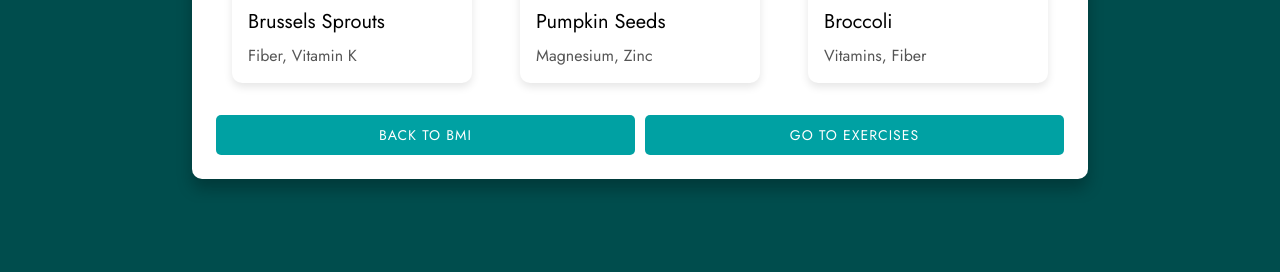
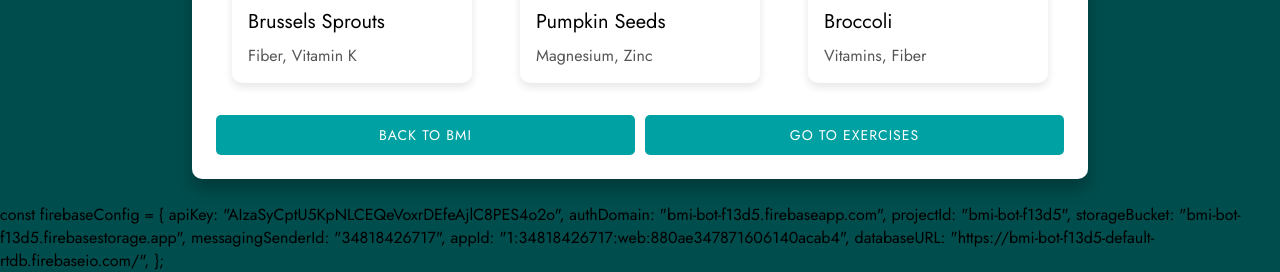
Before and after one commit to shreyansh2341/AI-Based-BMI-Calculation, a website: page views/diet.html in a window 1280 px wide. Shown: the part 654-926 px from the top of the page. Before the commit the page ends 857 px from the top, so only its background shows below. Drawn offline with Linux system fonts and the light colour scheme.

Commit message:
modified diet.html file

```diff
--- a/views/diet.html
+++ b/views/diet.html
@@ -33,3 +33,13 @@
       </script>
 </body>
 </html>
+
+const firebaseConfig = {
+  apiKey: "AIzaSyCptU5KpNLCEQeVoxrDEfeAjlC8PES4o2o",
+  authDomain: "bmi-bot-f13d5.firebaseapp.com",
+  projectId: "bmi-bot-f13d5",
+  storageBucket: "bmi-bot-f13d5.firebasestorage.app",
+  messagingSenderId: "34818426717",
+  appId: "1:34818426717:web:880ae347871606140acab4",
+  databaseURL: "https://bmi-bot-f13d5-default-rtdb.firebaseio.com/",
+};
```
